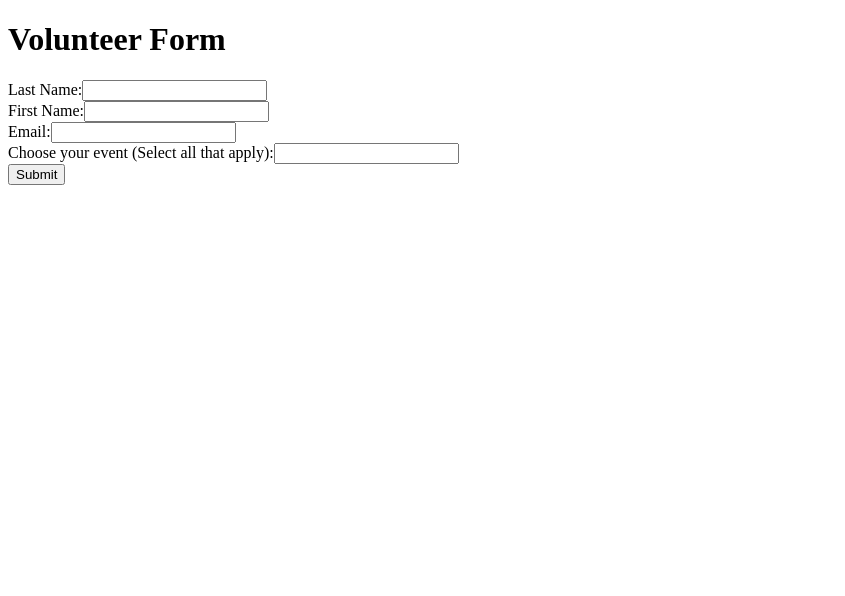
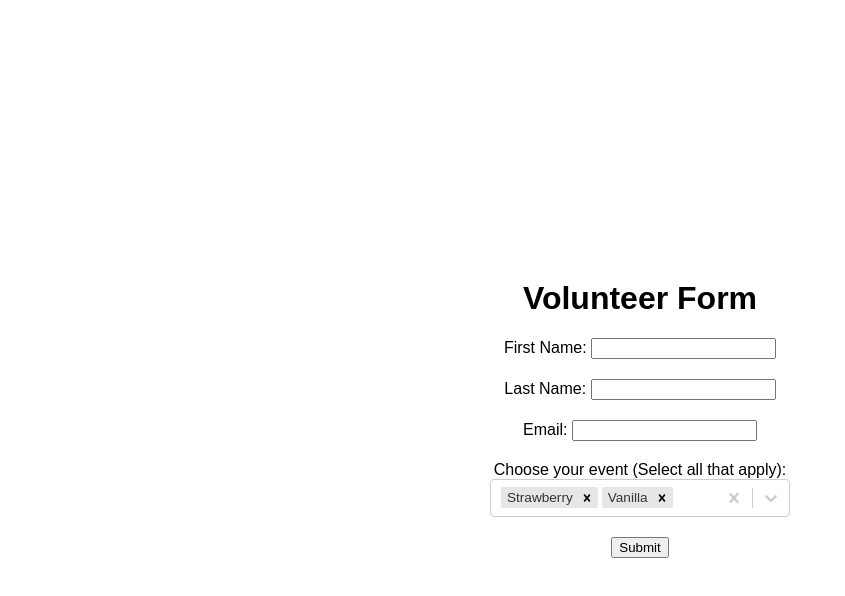
Before and after one commit to cfgdelaware23/Team-6, a Next.js app in the folder acb/: page /volunteer_form in a window 1280 px wide. Shown: the top 596 px of the page, without its empty margins (0-845 px from the left). Built offline with nearby package versions, Linux system fonts and the light colour scheme.

Commit message:
add css to form

```diff
--- a/acb/components/VolunteerForm.jsx
+++ b/acb/components/VolunteerForm.jsx
@@ -1,23 +1,46 @@
 "use client"
-import React, {useState} from 'react';
+import React, { useState } from 'react';
+import Select from 'react-select';
 
 const Form = () => {
     const [first_name, setFirstName] = useState('');
     const [last_name, setLastName] = useState('');
     const [email, setEmail] = useState('');
+    const [events, setEvents] = useState([]);
 
     const handleSubmit = (e) => {
         e.preventDefault();
         // logic
+        console.log(first_name);
+        console.log(last_name);
+        console.log(email);
+        console.log(events);
         console.log('Form submitted');
     };
 
+    const eventOptions = [
+        { value: 'chocolate', label: 'Chocolate' },
+        { value: 'strawberry', label: 'Strawberry' },
+        { value: 'vanilla', label: 'Vanilla' }
+    ]
 
     return (
-    <div>
+        <div style={{ display: 'flex', justifyContent: 'center', alignItems: 'center', height: '100vh' }}>
+            <form onSubmit={handleSubmit} style={{ width: '300px', textAlign: 'center', fontFamily: 'sans-serif' }}>
                 <h1>Volunteer Form</h1>
-      <div>
-          <label htmlFor="email">Last Name:</label>
+                <div style={{ marginBottom: '20px' }}>
+                    <label htmlFor="first_name">First Name: </label>
+                    <input
+                        type="text"
+                        id="first_name"
+                        name="first_name"
+                        value={first_name}
+                        onChange={(e) => setFirstName(e.target.value)}
+                        required
+                    />
+                </div>
+                <div style={{ marginBottom: '20px' }}>
+                    <label htmlFor="last_name">Last Name: </label>
                     <input
                         type="text"
                         id="last_name"
@@ -27,20 +50,8 @@ const Form = () => {
                         required
                     />
                 </div>
-      <form onSubmit={handleSubmit}>
-        <div>
-          <label htmlFor="name">First Name:</label>
-          <input
-            type="text"
-            id="first_name"
-            name="first_name"
-            value={first_name}
-            onChange={(e) => setFirstName(e.target.value)}
-            required
-          />
-        </div>
-        <div>
-          <label htmlFor="email">Email:</label>
+                <div style={{ marginBottom: '20px' }}>
+                    <label htmlFor="email">Email: </label>
                     <input
                         type="email"
                         id="email"
@@ -50,15 +61,15 @@ const Form = () => {
                         required
                     />
                 </div>
-        <div>
-          <label htmlFor="email">Choose your event (Select all that apply):</label>
-          <input
-            type="email"
-            id="email"
-            name="email"
-            value={email}
-            onChange={(e) => setEmail(e.target.value)}
-            required
+                <div style={{ marginBottom: '20px' }}>
+                    <label htmlFor="events">Choose your event (Select all that apply): </label>
+                    <Select
+                        defaultValue={[eventOptions[1], eventOptions[2]]}
+                        isMulti
+                        name="events"
+                        options={eventOptions}
+                        className="basic-multi-select"
+                        classNamePrefix="select"
                     />
                 </div>
                 <div>
@@ -67,6 +78,7 @@ const Form = () => {
             </form>
         </div>
     );
+
 };
 
 export default Form;
--- a/acb/package.json
+++ b/acb/package.json
@@ -13,6 +13,7 @@
     "eslint-config-next": "13.5.3",
     "next": "^13.5.3",
     "react": "^18.2.0",
-    "react-dom": "^18.2.0"
+    "react-dom": "^18.2.0",
+    "react-select": "^5.7.5"
   }
 }
```
Also changed, not shown: 1 other file (tests, documents, lock files or other folders). Lines whose indentation alone changed are shown as unchanged.
